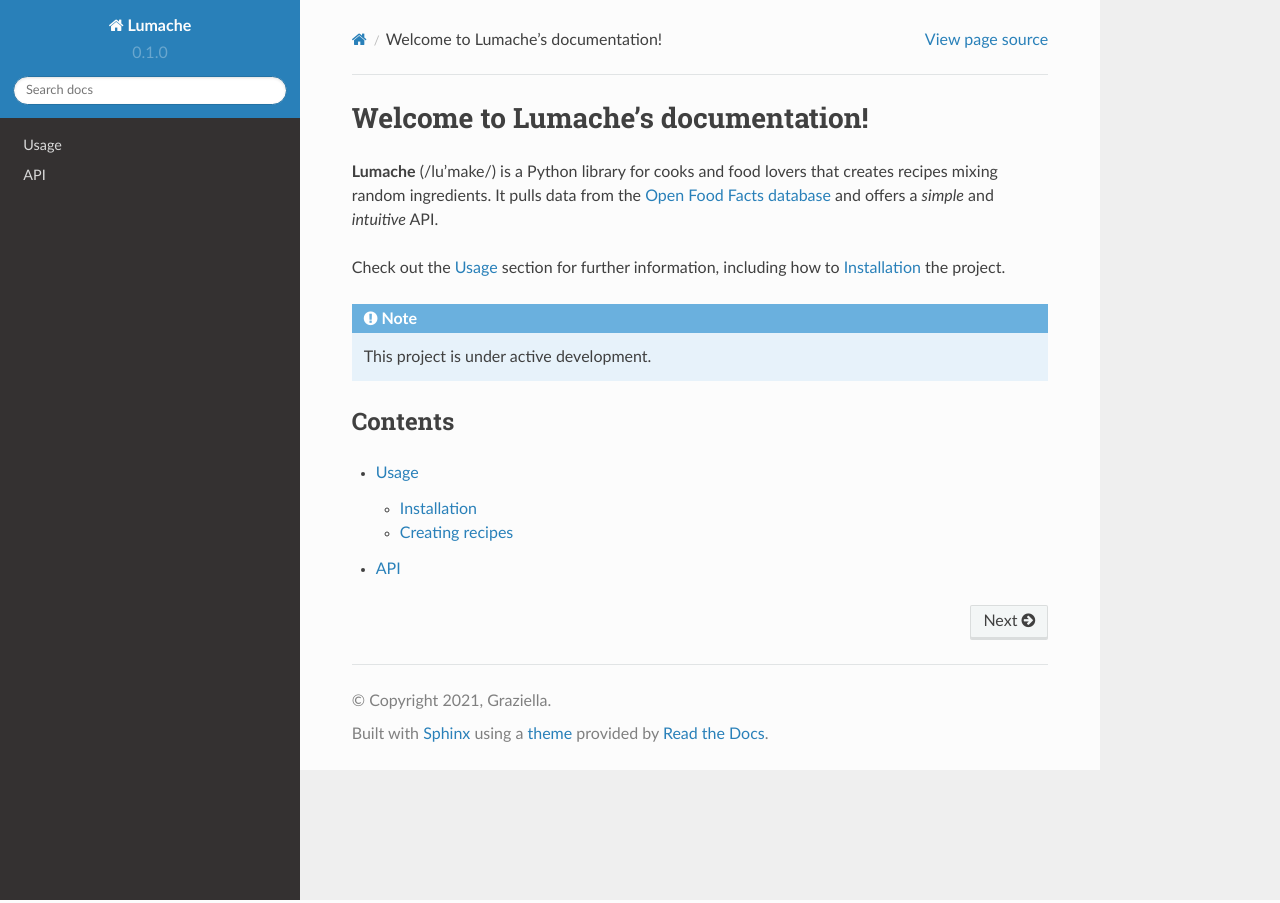
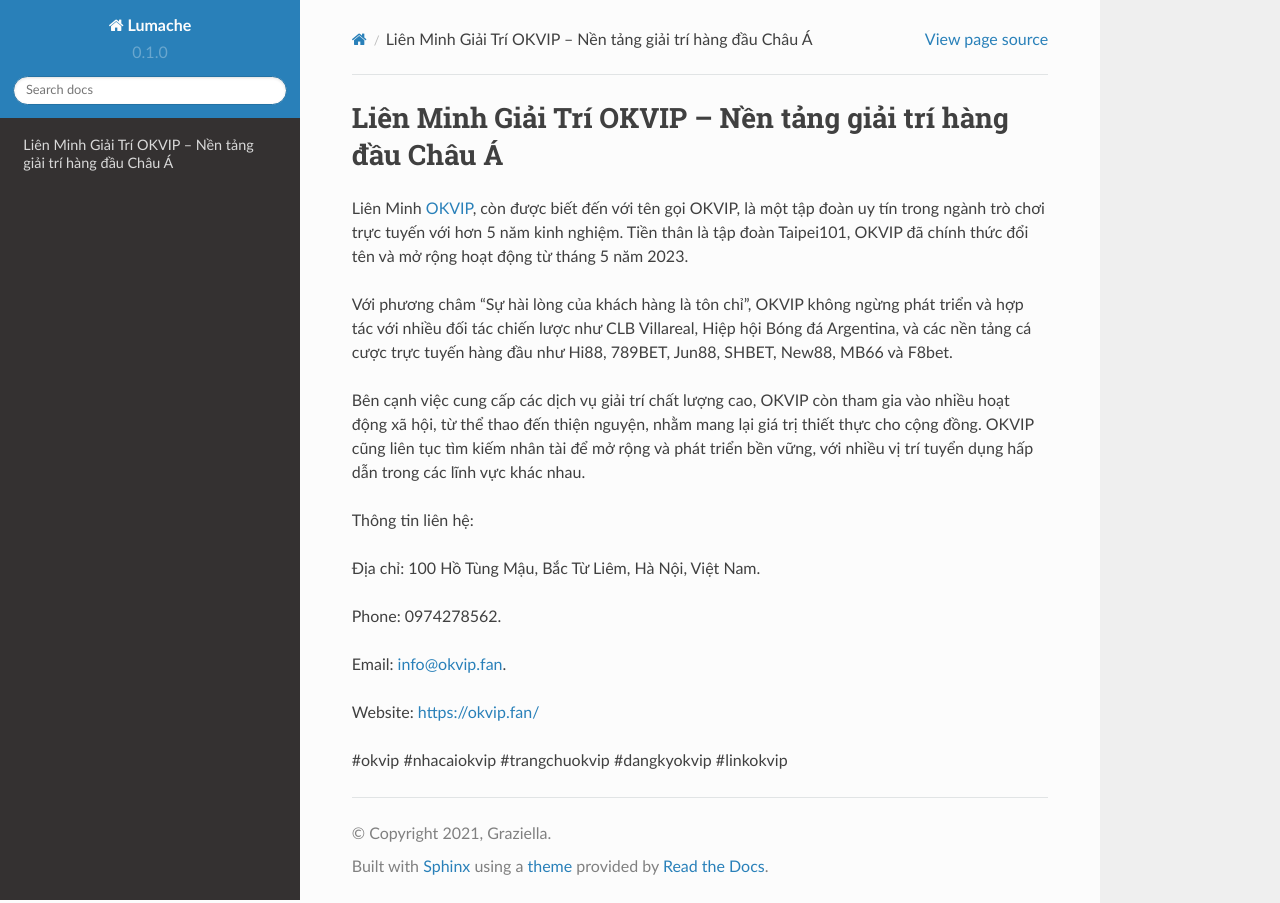
Before and after one commit to socialentity/okvipfan, a Sphinx documentation site: the page built from docs/source/index.rst, in a window 1280 px wide. Built offline with Sphinx 7.4.7 and the Read the Docs theme 2.0.0, drawn with Linux system fonts in a browser that asks for light colours.

Commit message:
Update index.rst

```diff
--- a/docs/source/index.rst
+++ b/docs/source/index.rst
@@ -1,22 +1,20 @@
-Welcome to Lumache's documentation!
+Liên Minh Giải Trí OKVIP – Nền tảng giải trí hàng đầu Châu Á
 ===================================
 
-**Lumache** (/lu'make/) is a Python library for cooks and food lovers
-that creates recipes mixing random ingredients.
-It pulls data from the `Open Food Facts database <https://world.openfoodfacts.org/>`_
-and offers a *simple* and *intuitive* API.
+Liên Minh `OKVIP <https://okvip.fan/>`_, còn được biết đến với tên gọi OKVIP, là một tập đoàn uy tín trong ngành trò chơi trực tuyến với hơn 5 năm kinh nghiệm. Tiền thân là tập đoàn Taipei101, OKVIP đã chính thức đổi tên và mở rộng hoạt động từ tháng 5 năm 2023.
 
-Check out the :doc:`usage` section for further information, including
-how to :ref:`installation` the project.
+Với phương châm "Sự hài lòng của khách hàng là tôn chỉ", OKVIP không ngừng phát triển và hợp tác với nhiều đối tác chiến lược như CLB Villareal, Hiệp hội Bóng đá Argentina, và các nền tảng cá cược trực tuyến hàng đầu như Hi88, 789BET, Jun88, SHBET, New88, MB66 và F8bet.
 
-.. note::
+Bên cạnh việc cung cấp các dịch vụ giải trí chất lượng cao, OKVIP còn tham gia vào nhiều hoạt động xã hội, từ thể thao đến thiện nguyện, nhằm mang lại giá trị thiết thực cho cộng đồng. OKVIP cũng liên tục tìm kiếm nhân tài để mở rộng và phát triển bền vững, với nhiều vị trí tuyển dụng hấp dẫn trong các lĩnh vực khác nhau.
 
-   This project is under active development.
+Thông tin liên hệ:
 
-Contents
---------
+Địa chỉ: 100 Hồ Tùng Mậu, Bắc Từ Liêm, Hà Nội, Việt Nam.
 
-.. toctree::
+Phone: 0974278562.
 
-   usage
-   api
+Email: info@okvip.fan.
+
+Website: https://okvip.fan/
+
+#okvip #nhacaiokvip #trangchuokvip #dangkyokvip #linkokvip
```
